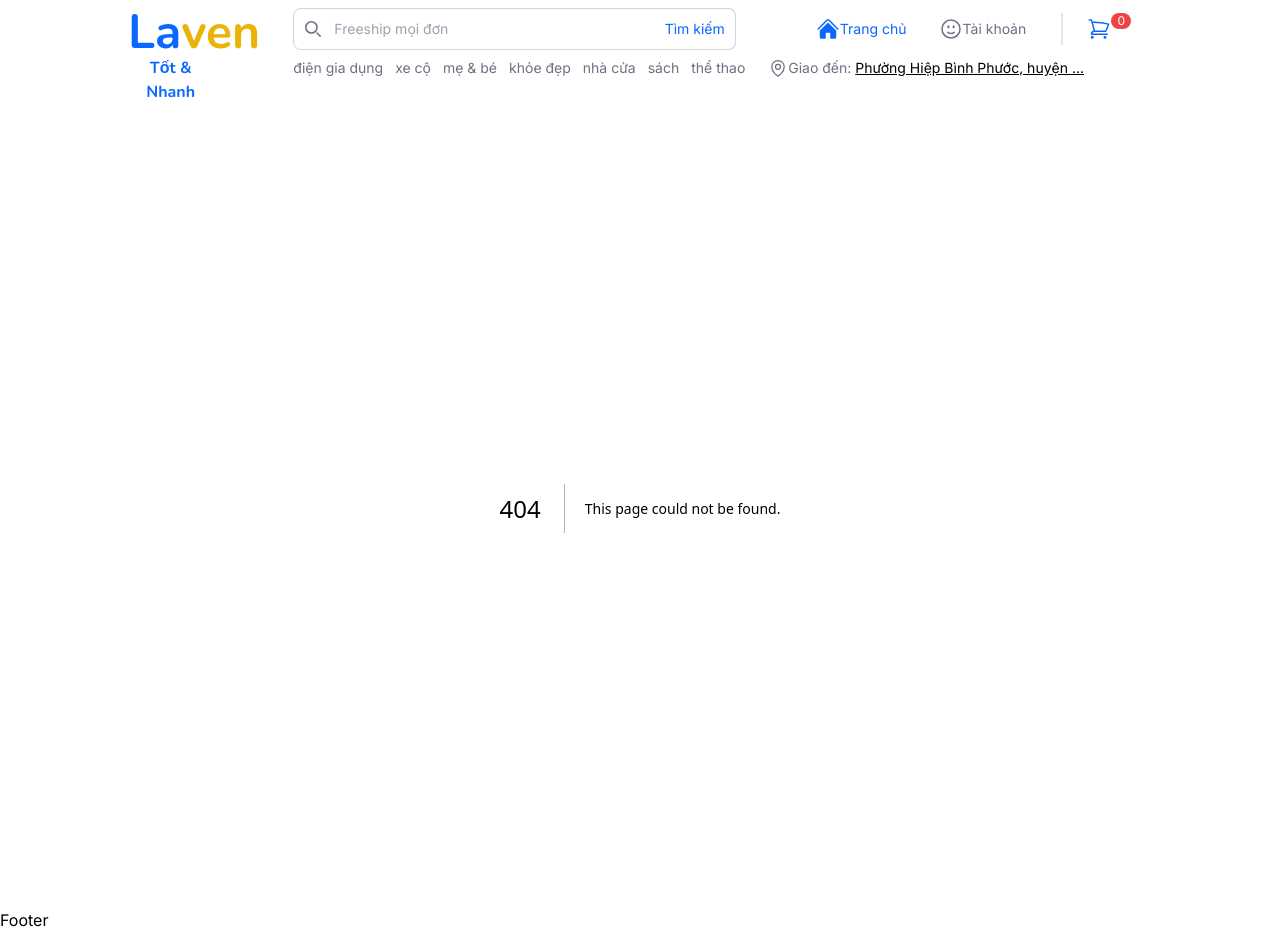
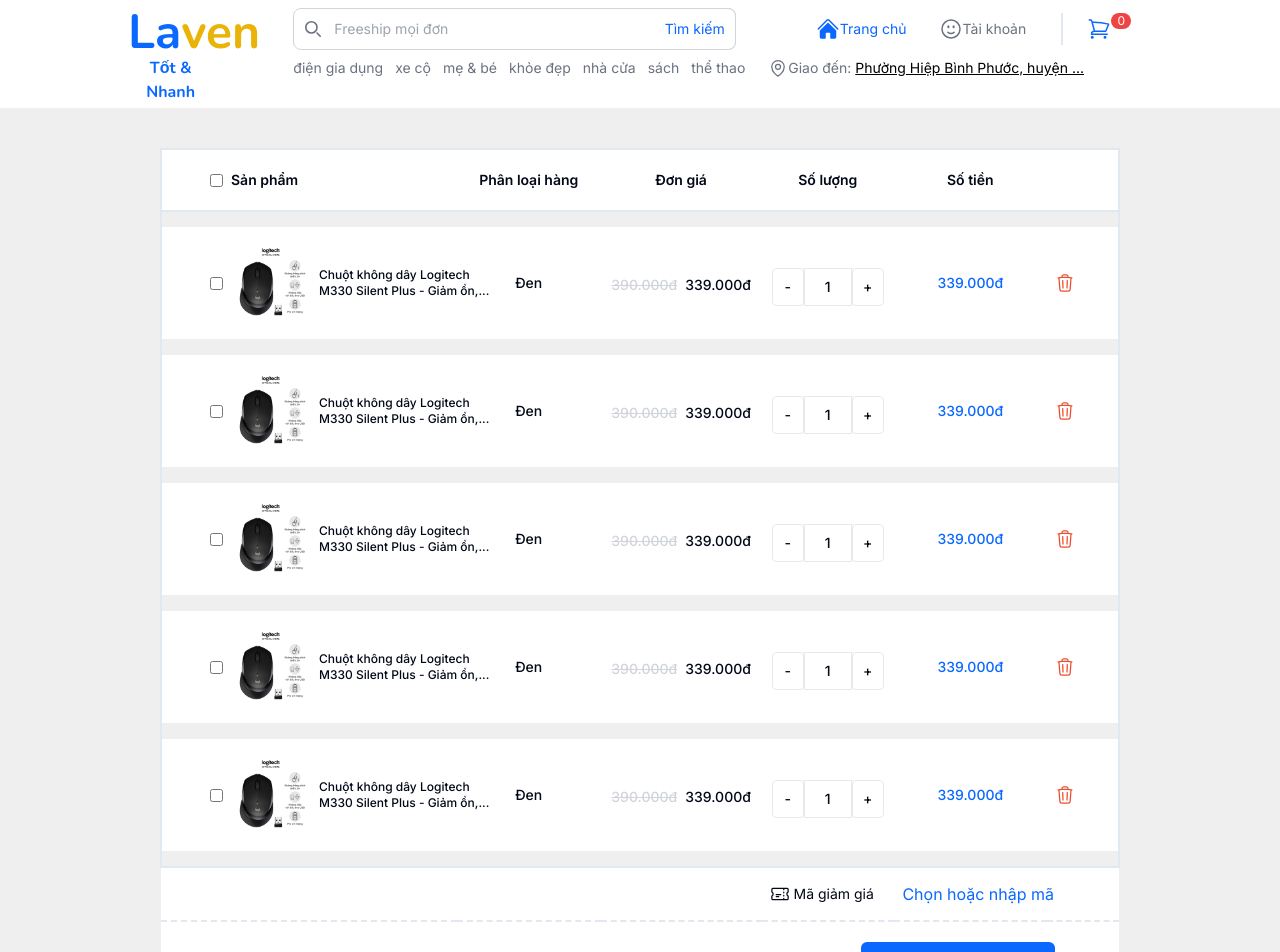
Before and after one commit to huynhduydong/LavenFontend, a Next.js app in the folder lavenshop/: page /cart in a window 1280 px wide. Before the commit this address had no page. Shown: the top 952 px of the page. Built offline with nearby package versions, Linux system fonts and the light colour scheme.

Commit message:
Feat: add design cart page

```diff
--- /dev/null
+++ b/lavenshop/app/cart/page.js
@@ -0,0 +1,155 @@
+import Image from "next/image";
+import product1 from "@/public/pictures/product/product1.jpg";
+
+const page = () => {
+  const numbers = [0, 1, 2, 3, 4];
+
+  return (
+    <div className="bg-detail w-full px-40 py-10 h-full ">
+      <table className="table-auto w-full mb-4">
+        <thead className="bg-white mb-4 border-2">
+          <tr>
+            <th
+              scope="col"
+              className="flex items-center gap-2 py-5 px-12 text-sm text-left rtl:text-right font-semibold"
+            >
+              <input type="checkBox" />
+              <span>Sản phẩm</span>
+            </th>
+            <th scope="col" className="py-2 px-5 text-sm font-semibold">
+              Phân loại hàng
+            </th>
+            <th scope="col" className="py-2 px-5 text-sm font-semibold ">
+              Đơn giá
+            </th>
+            <th scope="col" className="py-2 px-5 text-sm font-semibold">
+              Số lượng
+            </th>
+            <th scope="col" className="py-2 px-5 text-sm font-semibold">
+              Số tiền
+            </th>
+            <th scope="col" className="py-2 px-5 text-sm font-semibold"></th>
+          </tr>
+        </thead>
+        <tbody className="bg-detail border-2">
+          <tr className="bg-detail h-4"></tr>
+          {numbers.map((cartItem) => (
+            <>
+              <tr key={cartItem} className="bg-white mb-4 font-medium">
+                <td className="flex items-center gap-2 px-12 py-4 text-sm whitespace-nowrap">
+                  <input type="checkBox" />
+                  <Image src={product1} alt="Product" className="w-20" />
+                  <p className="text-xs max-w-20">
+                    Chuột không dây Logitech <br /> M330 Silent Plus - Giảm
+                    ồn,...
+                  </p>
+                </td>
+                <td className="px-2 py-4 text-sm whitespace-nowrap text-center">
+                  Đen
+                </td>
+                <td className="px-2 py-4 text-sm whitespace-nowrap flex items-center justify-center gap-2">
+                  <div className="text-gray-300 line-through">390.000đ</div>
+                  339.000đ
+                </td>
+                <td className="px-2 py-4 text-sm whitespace-nowrap text-center">
+                  <div className="flex items-center justify-center">
+                    <button
+                      style={{ border: "1px solid rgba(0, 0, 0, .09)" }}
+                      className="inline-flex mt-2 p-2 rounded-sm items-center justify-center w-8"
+                    >
+                      -
+                    </button>
+                    <input
+                      type="text"
+                      value={1}
+                      style={{ border: "1px solid rgba(0, 0, 0, .09)" }}
+                      className="inline-flex mt-2 p-2 w-12 text-center"
+                    />
+                    <button
+                      style={{ border: "1px solid rgba(0, 0, 0, .09)" }}
+                      className="inline-flex mt-2 p-2 rounded-sm items-center justify-center w-8"
+                    >
+                      +
+                    </button>
+                  </div>
+                </td>
+                <td className="px-2 py-4 text-sm whitespace-nowrap text-center text-primary">
+                  339.000đ
+                </td>
+                <td className="px-2 py-4 text-sm whitespace-nowrap text-center text-warning">
+                  <svg
+                    xmlns="http://www.w3.org/2000/svg"
+                    fill="none"
+                    viewBox="0 0 24 24"
+                    stroke-width="1.5"
+                    stroke="currentColor"
+                    class="w-5 h-5"
+                  >
+                    <path
+                      stroke-linecap="round"
+                      stroke-linejoin="round"
+                      d="m14.74 9-.346 9m-4.788 0L9.26 9m9.968-3.21c.342.052.682.107 1.022.166m-1.022-.165L18.16 19.673a2.25 2.25 0 0 1-2.244 2.077H8.084a2.25 2.25 0 0 1-2.244-2.077L4.772 5.79m14.456 0a48.108 48.108 0 0 0-3.478-.397m-12 .562c.34-.059.68-.114 1.022-.165m0 0a48.11 48.11 0 0 1 3.478-.397m7.5 0v-.916c0-1.18-.91-2.164-2.09-2.201a51.964 51.964 0 0 0-3.32 0c-1.18.037-2.09 1.022-2.09 2.201v.916m7.5 0a48.667 48.667 0 0 0-7.5 0"
+                    />
+                  </svg>
+                </td>
+              </tr>
+              <tr className="bg-detail h-4"></tr>
+            </>
+          ))}
+        </tbody>
+        <tfoot className="bg-white divide-y-2 divide-dashed">
+          <tr>
+            <td className="px-12 py-4 text-sm whitespace-nowrap text-center"></td>
+            <td className="px-2 py-4 text-sm whitespace-nowrap text-center"></td>
+            <td className="px-2 py-4 text-sm whitespace-nowrap text-center"></td>
+            <td className="px-2 py-4 text-sm whitespace-nowrap text-center flex items-center gap-1">
+              <svg
+                xmlns="http://www.w3.org/2000/svg"
+                fill="none"
+                viewBox="0 0 24 24"
+                stroke-width="1.5"
+                stroke="currentColor"
+                class="w-5 h-5"
+              >
+                <path
+                  stroke-linecap="round"
+                  stroke-linejoin="round"
+                  d="M16.5 6v.75m0 3v.75m0 3v.75m0 3V18m-9-5.25h5.25M7.5 15h3M3.375 5.25c-.621 0-1.125.504-1.125 1.125v3.026a2.999 2.999 0 0 1 0 5.198v3.026c0 .621.504 1.125 1.125 1.125h17.25c.621 0 1.125-.504 1.125-1.125v-3.026a2.999 2.999 0 0 1 0-5.198V6.375c0-.621-.504-1.125-1.125-1.125H3.375Z"
+                />
+              </svg>
+              Mã giảm giá
+            </td>
+            <td
+              cclassName="px-2 py-4 text-sm whitespace-nowrap text-center"
+              colSpan={2}
+            >
+              <p className="text-primary text-end pr-16">Chọn hoặc nhập mã</p>
+            </td>
+          </tr>
+          <tr className="font-medium">
+            <td
+              className="px-2 py-8 text-sm whitespace-nowrap flex items-center gap-2 pl-12"
+              colSpan={1}
+            >
+              <input type="checkBox" />
+              <span>Chọn tất cả (5)</span>
+              <span>Xóa</span>
+            </td>
+            <td
+              className="px-2 py-4 text-sm whitespace-nowrap text-end pr-16"
+              colSpan={5}
+            >
+              <span>Tổng thanh toán (1 sản phẩm): </span>
+              <span className="text-primary text-lg">đ339.000</span>
+              <button className="px-16 bg-primary text-white py-3 rounded-md ms-8">
+                Mua hàng
+              </button>
+            </td>
+          </tr>
+        </tfoot>
+      </table>
+    </div>
+  );
+};
+
+export default page;
```
